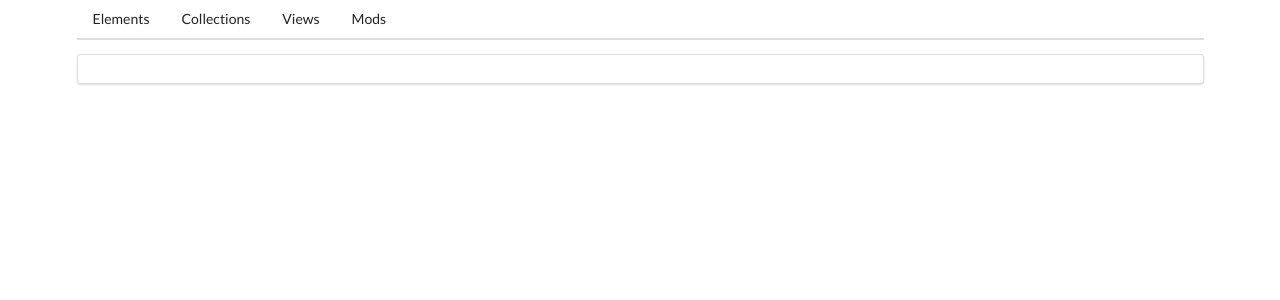
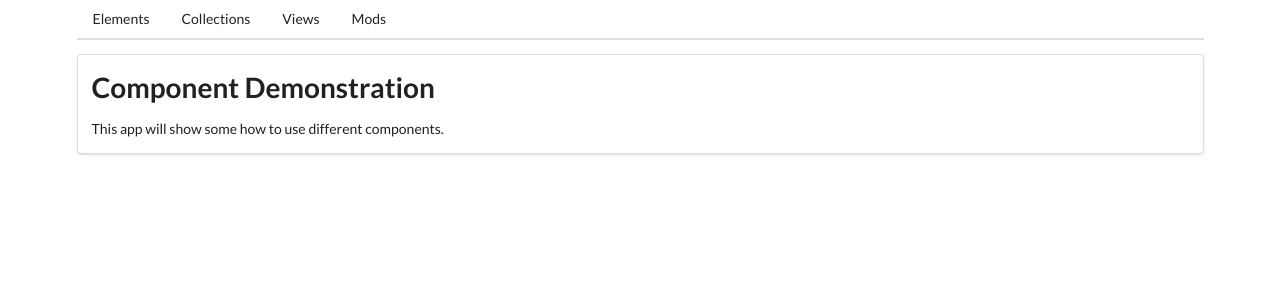
Before and after one commit to sush01/Components_Project, an Angular app: page / in a window 1280 px wide. Shown: the top 300 px of the page. Built offline with nearby package versions, Linux system fonts and the light colour scheme.

Commit message:
Implement Lazy loading to the routes

```diff
--- a/src/app/app-routing.module.ts
+++ b/src/app/app-routing.module.ts
@@ -1,17 +1,25 @@
 import { NgModule } from '@angular/core';
 import { RouterModule, Routes } from '@angular/router';
-import { ElementsHomeComponent } from './elements/elements-home/elements-home.component';
-import { CollectionsHomeComponent } from './collections/collections-home/collections-home.component';
-import { ViewsHomeComponent } from './views/views-home/views-home.component';
-import { ModsHomeComponent } from './mods/mods-home/mods-home.component';
+import { HomeComponent } from './home/home.component';
+import { NotFoundComponent } from './not-found/not-found.component';
+
 
 const routes: Routes = [
-  {path: 'elements', component: ElementsHomeComponent},
-  {path: 'collections', component: CollectionsHomeComponent},
-  {path: 'views', component: ViewsHomeComponent},
-  {path: 'mods', component: ModsHomeComponent}
+  {path: 'elements',
+    loadChildren: () =>
+    import('./elements/elements.module').then((m) => m.ElementsModule)},
+  {path: 'collections',
+      loadChildren: () =>
+      import('./collections/collections.module').then((m) => m.CollectionsModule)},
+  {path: 'views',
+        loadChildren: () =>
+        import('./views/views.module').then((m) => m.ViewsModule)},
+  {path: 'mods',
+          loadChildren: () =>
+          import('./mods/mods.module').then((m) => m.ModsModule)},
 
-
+  {path: '', component:HomeComponent},
+  {path: '**', component:NotFoundComponent}
 ];
 
 @NgModule({
--- a/src/app/app.module.ts
+++ b/src/app/app.module.ts
@@ -5,6 +5,7 @@ import { AppRoutingModule } from './app-routing.module';
 import { AppComponent } from './app.component';
 import { HomeComponent } from './home/home.component';
 import { NotFoundComponent } from './not-found/not-found.component';
+
 
 @NgModule({
   declarations: [
--- a/src/app/collections/collections-routing.module.ts
+++ b/src/app/collections/collections-routing.module.ts
@@ -3,7 +3,7 @@ import { RouterModule, Routes } from '@angular/router';
 import { CollectionsHomeComponent } from './collections-home/collections-home.component';
 
 const routes: Routes = [
-  {path: 'collections', component: CollectionsHomeComponent}
+  {path: '', component: CollectionsHomeComponent}
 ];
 
 @NgModule({
--- a/src/app/elements/elements-routing.module.ts
+++ b/src/app/elements/elements-routing.module.ts
@@ -2,7 +2,7 @@ import { NgModule } from '@angular/core';
 import { RouterModule, Routes } from '@angular/router';
 import { ElementsHomeComponent } from './elements-home/elements-home.component';
 const routes: Routes = [
-  {path: 'elements', component :ElementsHomeComponent}
+  {path:'', component :ElementsHomeComponent}
 ];
 
 @NgModule({
--- a/src/app/home/home.component.html
+++ b/src/app/home/home.component.html
@@ -1 +1,4 @@
-<p>home works!</p>
+<h1> Component Demonstration</h1>
+<p>
+  This app will show some how to use different components.
+</p>
--- a/src/app/mods/mods-routing.module.ts
+++ b/src/app/mods/mods-routing.module.ts
@@ -3,7 +3,7 @@ import { RouterModule, Routes } from '@angular/router';
 import { ModsHomeComponent } from './mods-home/mods-home.component';
 
 const routes: Routes = [
-{path :'mods', component:ModsHomeComponent}
+{path :'', component:ModsHomeComponent}
 ];
 
 @NgModule({
--- a/src/app/not-found/not-found.component.html
+++ b/src/app/not-found/not-found.component.html
@@ -1 +1 @@
-<p>not-found works!</p>
+<h3> Oops.. Page not Found </h3>
--- a/src/app/views/views-routing.module.ts
+++ b/src/app/views/views-routing.module.ts
@@ -3,7 +3,7 @@ import { RouterModule, Routes } from '@angular/router';
 import { ViewsHomeComponent } from './views-home/views-home.component';
 
 const routes: Routes = [
-  {path: 'views', component: ViewsHomeComponent}
+  {path: '', component: ViewsHomeComponent}
 
 ];
 
```
